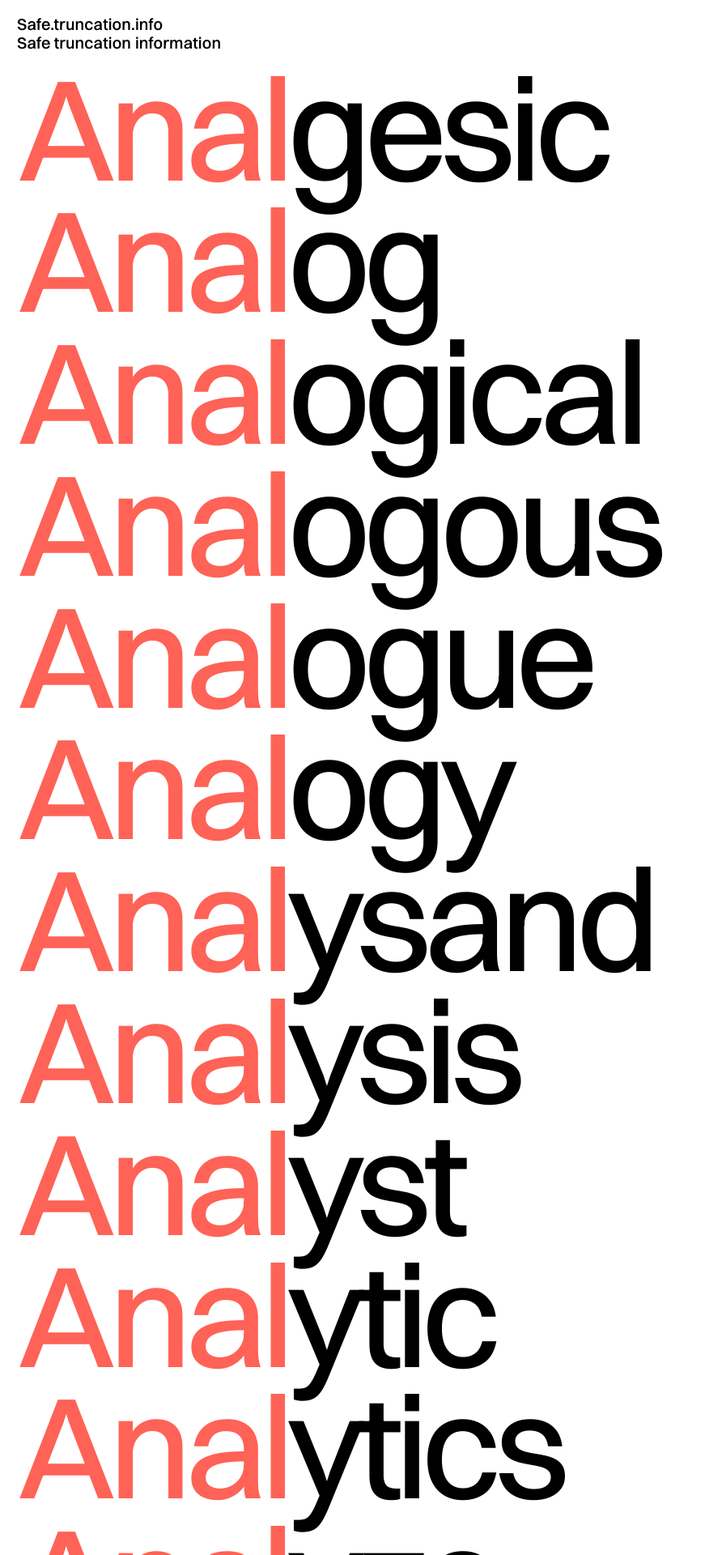
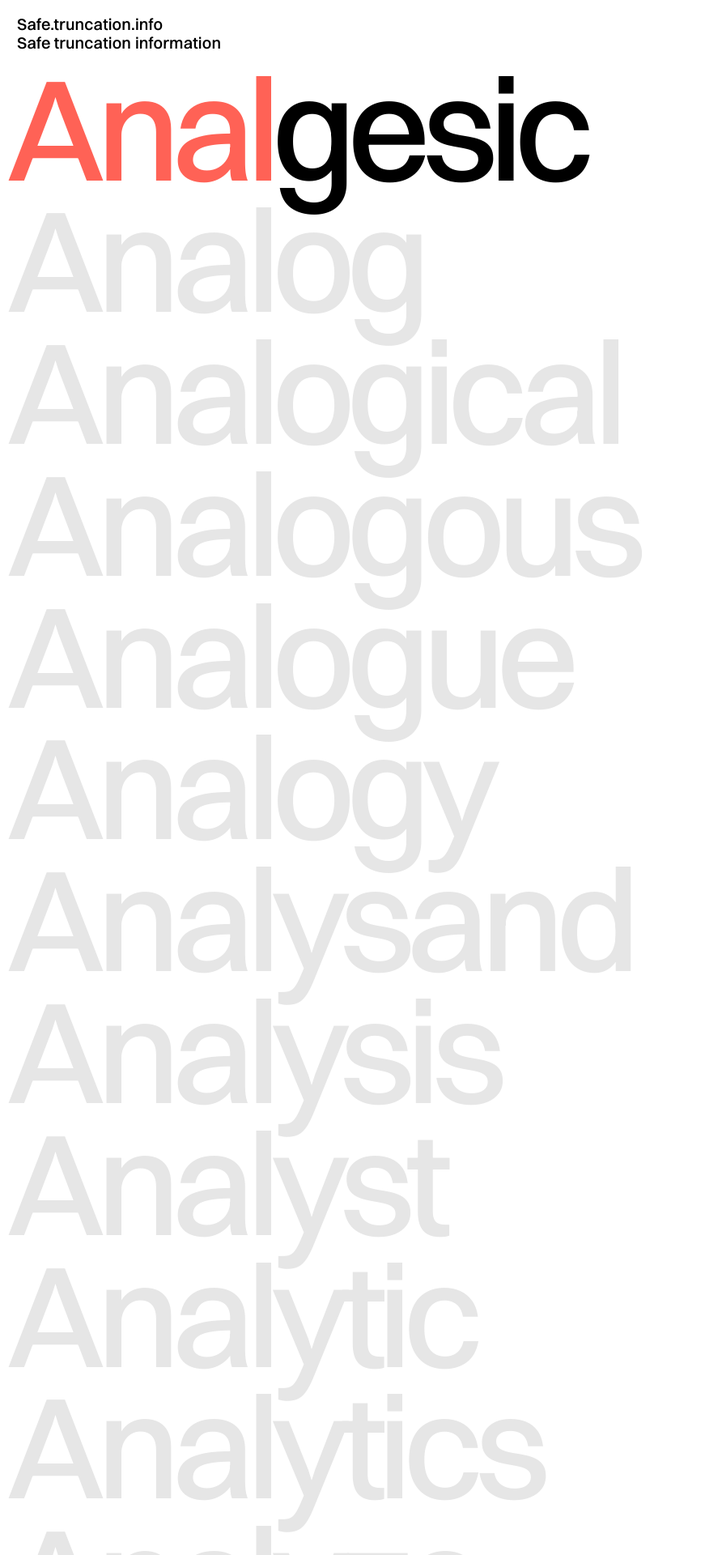
Before and after one commit to ThinkMake/safe.truncation.info, a Jekyll site: the page built from index.md, in a window 1280 px wide. Shown: the top 1920 px of the page at 81% size, without its empty margins (0-871 px from the left). Built offline with Jekyll 4.4.1, drawn with Linux system fonts in a browser that asks for light colours.

Commit message:
add focus state to index and refine typography and color

```diff
--- a/_sass/base.scss
+++ b/_sass/base.scss
@@ -21,9 +21,10 @@
 :root {
   --page: rgb(255,255,255);
   --color: rgb(0,0,0);
+  --color-faded: rgb(230,230,230);
   --hero-font-size: 14vw;
-  --hero-font-weight: 450;
-  --hero-letter-spacing: -0.05em;
+  --hero-font-weight: 480;
+  --hero-letter-spacing: -0.06em;
   --hero-line-height: 0.66;
   --hero-color: color(display-p3 1 0.432 0.37 / 1);
 }
@@ -32,6 +33,8 @@
   :root {
     --page: rgb(0,0,0);
     --color: rgb(255,255,255);
+    --color-faded: rgb(50,50,50);
+    --hero-font-weight: 450;
   }
 }
 
@@ -92,17 +95,27 @@ header {
 }
 
 body > section {
+  position: relative;
   padding: 1.25em 1.5em;
   scroll-snap-align: start;
   scroll-margin: calc(2.5em + 46px);
+  color: var(--color-faded);
+  transition: 0.6s ease-out;
   a {
+    display: inline-block;
     font-size: var(--hero-font-size);
     font-weight: var(--hero-font-weight);
     letter-spacing: var(--hero-letter-spacing);
     line-height: var(--hero-line-height);
+    text-indent: -0.075em;
   }
-  strong {
-    color: var(--hero-color);
+  &.is-snapped {
+    z-index: 20;
+    color: var(--color);
+    transition: 0.1s ease-out;
+    strong {
+      color: var(--hero-color);
+    }
   }
 }
 
@@ -121,6 +134,7 @@ main {
     letter-spacing: var(--hero-letter-spacing);
     line-height: var(--hero-line-height);
     margin-bottom: auto;
+    text-indent: -0.075em;
     strong {
       color: var(--hero-color);
     }
```
Also changed, not shown: _layouts/index.html (+26 -0 lines).
